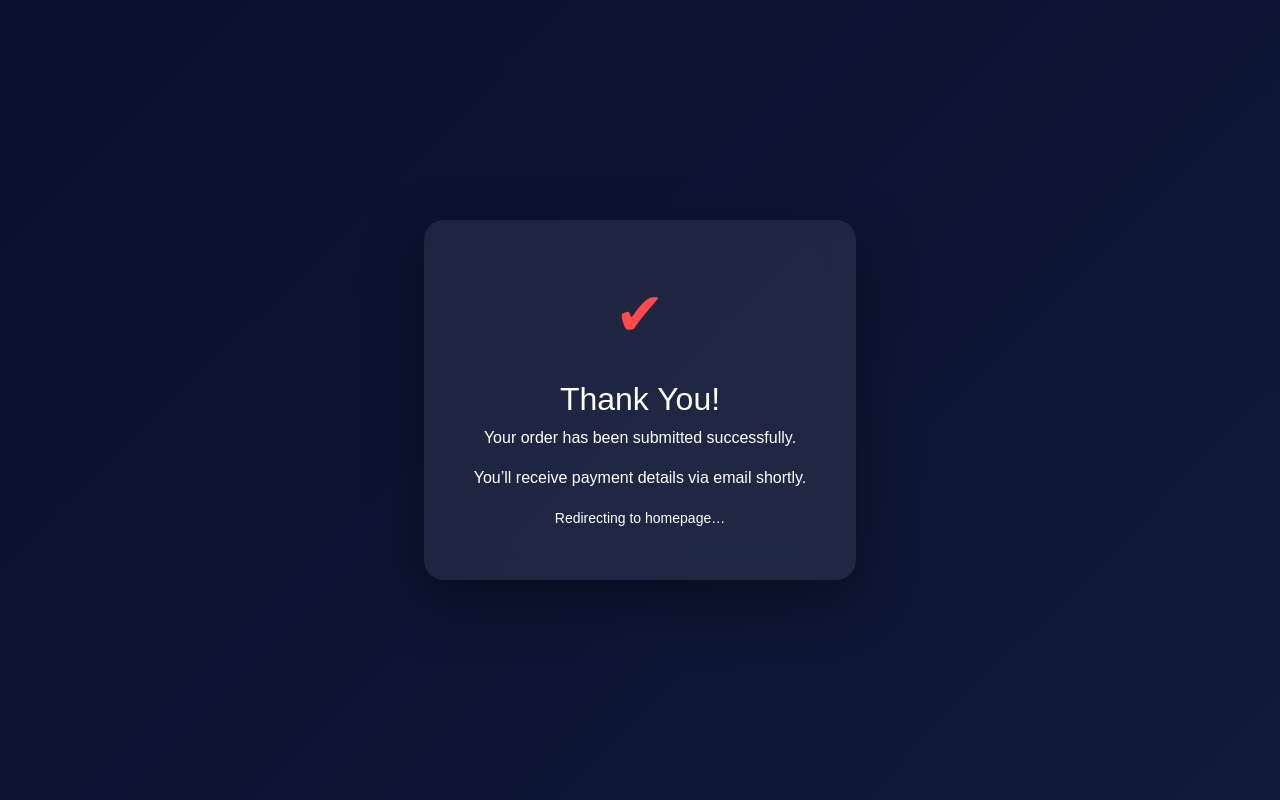
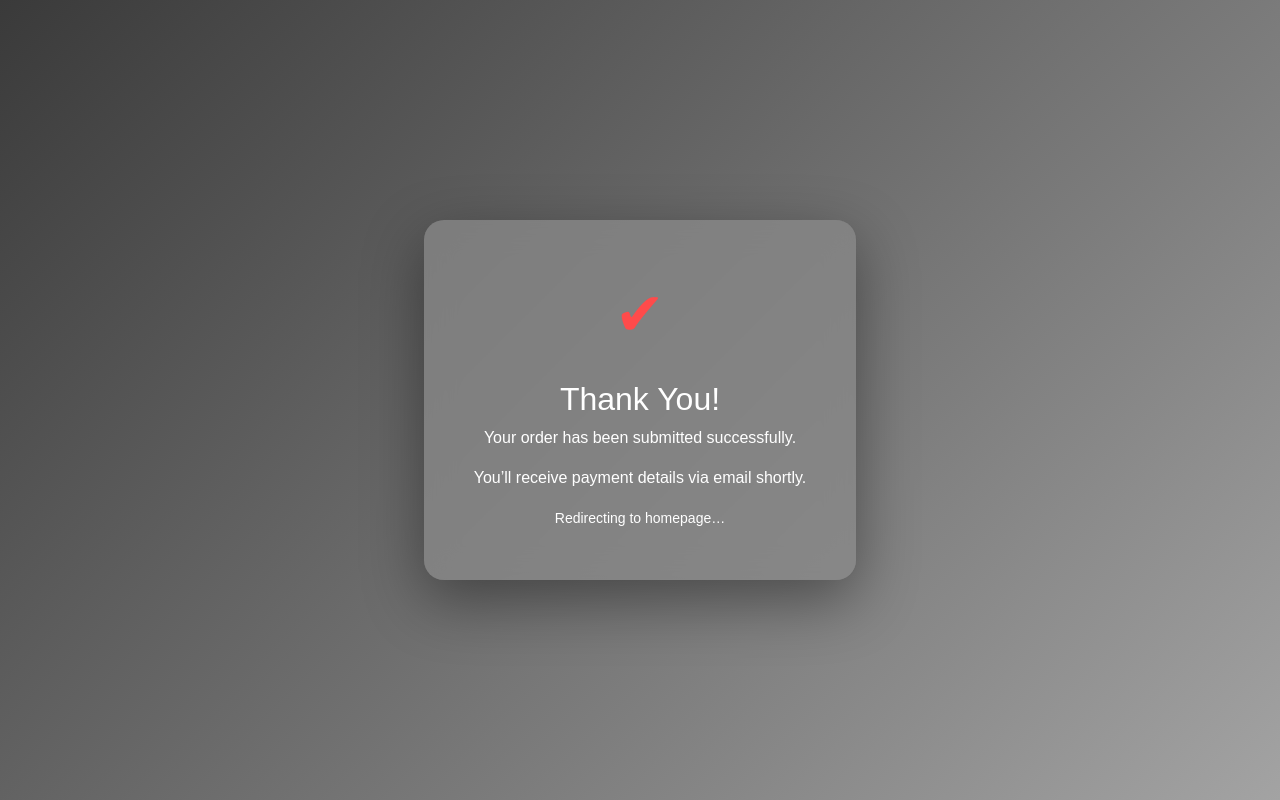
Before and after one commit to jennasmithx/coastline-web-design-studio, a plain HTML site: page thankyou.html in a window 1280 px wide. Drawn offline with nearby package versions, Linux system fonts and the light colour scheme.

Commit message:
Add files via upload

```diff
--- a/thankyou.html
+++ b/thankyou.html
@@ -13,7 +13,7 @@
 
   <style>
     body {
-      background: linear-gradient(135deg, #0a0f2c, #111a3a);
+      background: linear-gradient(135deg, #3a3a3a, #a3a3a3);
       color: white;
       height: 100vh;
       display: flex;
@@ -24,7 +24,7 @@
     }
 
     .thank-card {
-      background: rgba(255, 255, 255, 0.08);
+      background: rgba(138, 138, 138, 0.747);
       padding: 50px;
       border-radius: 20px;
       backdrop-filter: blur(15px);
```
